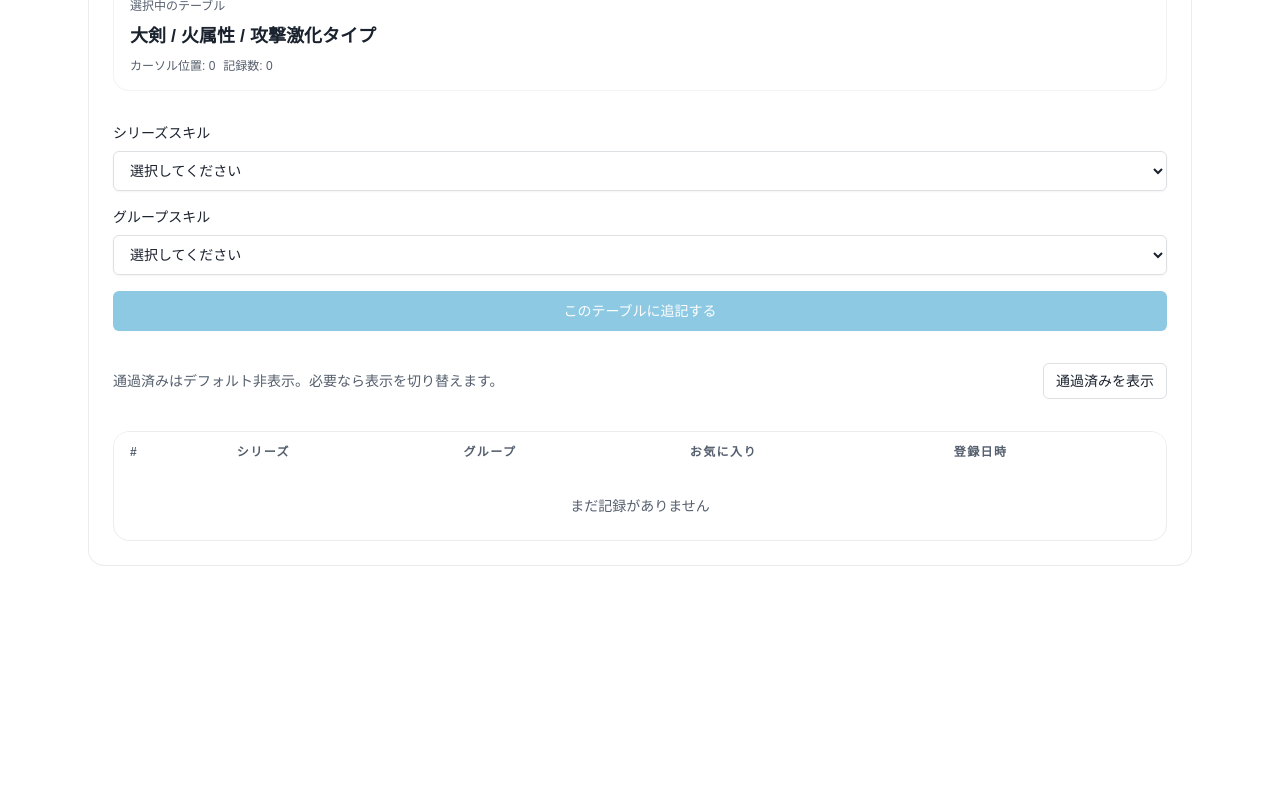
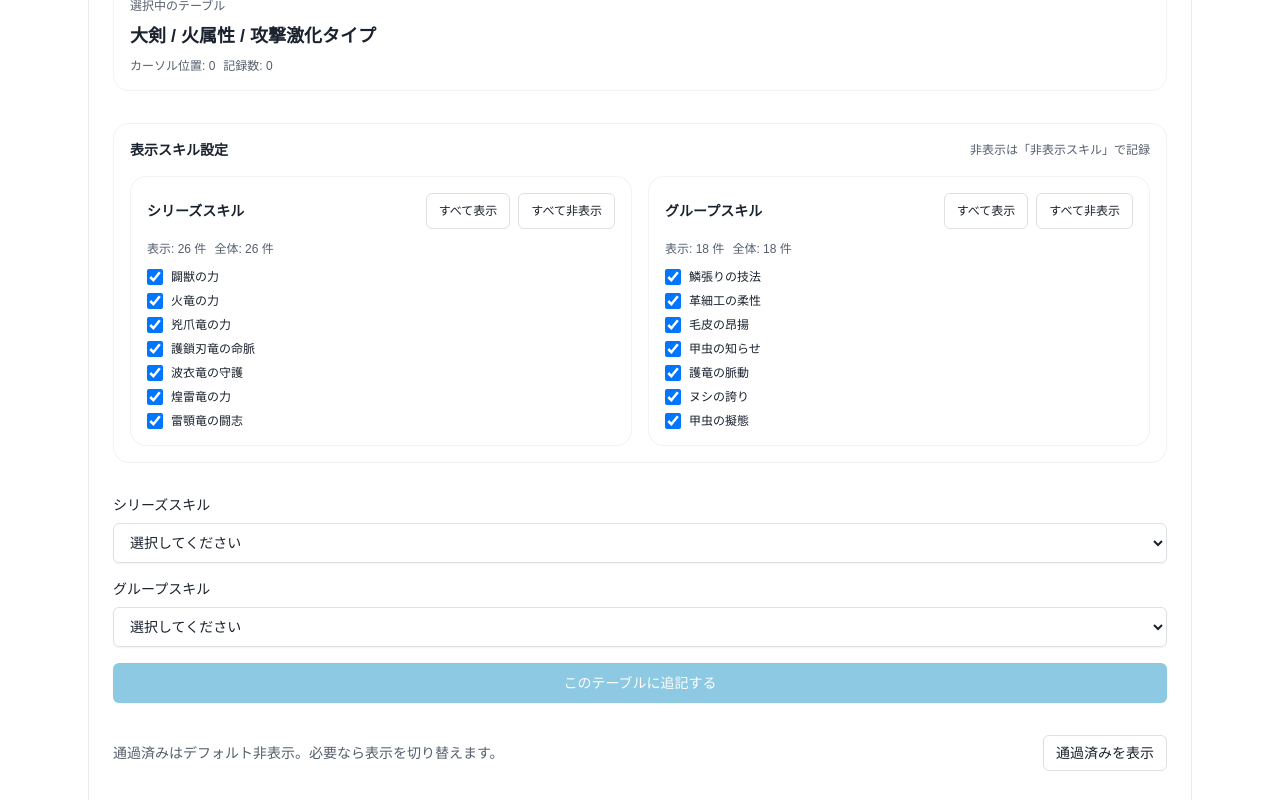
Before and after one commit to 326-T/monster-hunter-wilds-utils, a React (Vite) app: page / in a window 1280 px wide. Shown: the part 1120-1920 px from the top of the page. Before the commit the page ends 1870 px from the top, so only its background shows below. Built offline with nearby package versions, Linux system fonts and the light colour scheme; a web font is replaced by a local one.

Commit message:
非表示設定を導入

```diff
--- a/src/components/save/SaveView.tsx
+++ b/src/components/save/SaveView.tsx
@@ -1,4 +1,4 @@
-import { useMemo, useState } from 'react'
+import { useEffect, useMemo, useState } from 'react'
 import { Button } from '../ui/button'
 import { Card, CardContent, CardDescription, CardHeader, CardTitle } from '../ui/card'
 import { Checkbox } from '../ui/checkbox'
@@ -7,6 +7,9 @@ import { Select } from '../ui/select'
 import { allTables, ATTRIBUTES, formatDate, INTENSIFY_TYPES, WEAPONS } from '../../lib/skills'
 import type { CursorState, TableState } from '../../lib/skills'
 import { cn } from '../../lib/utils'
+import { useSkillVisibility } from '../../hooks/useSkillVisibility'
+
+const HIDDEN_SKILL_LABEL = '非表示スキル'
 
 type SaveViewProps = {
   tables: TableState
@@ -36,6 +39,20 @@ export function SaveView({
   const [showPassed, setShowPassed] = useState(false)
   const [groupSkill, setGroupSkill] = useState('')
   const [seriesSkill, setSeriesSkill] = useState('')
+  const {
+    visibleGroupOptions,
+    visibleSeriesOptions,
+    visibleGroupSet,
+    visibleSeriesSet,
+    hiddenGroupCount,
+    hiddenSeriesCount,
+    toggleGroupVisibility,
+    toggleSeriesVisibility,
+    showAllGroup,
+    showAllSeries,
+    hideAllGroup,
+    hideAllSeries,
+  } = useSkillVisibility(groupOptions, seriesOptions)
 
   const filterTables = (weapon: string, attribute: string, intensify: string) =>
     allTables.filter((table) => {
@@ -70,6 +87,26 @@ export function SaveView({
   const visibleEntries = showPassed
     ? sortedEntries
     : sortedEntries.filter((entry) => entry.cursorId >= currentCursor)
+  const seriesSelectOptions = useMemo(() => {
+    return [HIDDEN_SKILL_LABEL, ...visibleSeriesOptions]
+  }, [visibleSeriesOptions])
+  const groupSelectOptions = useMemo(() => {
+    return [HIDDEN_SKILL_LABEL, ...visibleGroupOptions]
+  }, [visibleGroupOptions])
+
+  useEffect(() => {
+    if (!seriesSkill || seriesSkill === HIDDEN_SKILL_LABEL) return
+    if (!visibleSeriesSet.has(seriesSkill)) {
+      setSeriesSkill(HIDDEN_SKILL_LABEL)
+    }
+  }, [seriesSkill, visibleSeriesSet])
+
+  useEffect(() => {
+    if (!groupSkill || groupSkill === HIDDEN_SKILL_LABEL) return
+    if (!visibleGroupSet.has(groupSkill)) {
+      setGroupSkill(HIDDEN_SKILL_LABEL)
+    }
+  }, [groupSkill, visibleGroupSet])
 
   const handleAddEntry = (event: React.FormEvent<HTMLFormElement>) => {
     event.preventDefault()
@@ -184,6 +221,99 @@ export function SaveView({
             </div>
           </div>
 
+          <div className="grid gap-4 rounded-2xl border border-border/40 bg-background p-4">
+            <div className="flex flex-wrap items-center justify-between gap-2">
+              <div className="text-sm font-semibold">表示スキル設定</div>
+              <span className="text-xs text-muted-foreground">
+                非表示は「{HIDDEN_SKILL_LABEL}」で記録
+              </span>
+            </div>
+            <div className="grid gap-4 lg:grid-cols-2">
+              <div className="grid gap-3 rounded-2xl border border-border/40 bg-background p-4">
+                <div className="flex flex-wrap items-center justify-between gap-2">
+                  <div className="text-sm font-semibold">シリーズスキル</div>
+                  <div className="flex flex-wrap gap-2">
+                    <Button
+                      variant="outline"
+                      size="sm"
+                      className="h-8 px-3 text-xs"
+                      onClick={showAllSeries}
+                    >
+                      すべて表示
+                    </Button>
+                    <Button
+                      variant="outline"
+                      size="sm"
+                      className="h-8 px-3 text-xs"
+                      onClick={hideAllSeries}
+                    >
+                      すべて非表示
+                    </Button>
+                  </div>
+                </div>
+                <div className="flex flex-wrap gap-2 text-xs text-muted-foreground">
+                  <span>表示: {visibleSeriesOptions.length} 件</span>
+                  <span>全体: {seriesOptions.length} 件</span>
+                </div>
+                <div className="max-h-40 space-y-2 overflow-y-auto">
+                  {seriesOptions.length === 0 && (
+                    <div className="text-xs text-muted-foreground">選択肢がありません</div>
+                  )}
+                  {seriesOptions.map((option) => (
+                    <label key={option} className="flex items-center gap-2 text-xs">
+                      <Checkbox
+                        checked={visibleSeriesSet.has(option)}
+                        onChange={() => toggleSeriesVisibility(option)}
+                      />
+                      <span className="truncate">{option}</span>
+                    </label>
+                  ))}
+                </div>
+              </div>
+              <div className="grid gap-3 rounded-2xl border border-border/40 bg-background p-4">
+                <div className="flex flex-wrap items-center justify-between gap-2">
+                  <div className="text-sm font-semibold">グループスキル</div>
+                  <div className="flex flex-wrap gap-2">
+                    <Button
+                      variant="outline"
+                      size="sm"
+                      className="h-8 px-3 text-xs"
+                      onClick={showAllGroup}
+                    >
+                      すべて表示
+                    </Button>
+                    <Button
+                      variant="outline"
+                      size="sm"
+                      className="h-8 px-3 text-xs"
+                      onClick={hideAllGroup}
+                    >
+                      すべて非表示
+                    </Button>
+                  </div>
+                </div>
+                <div className="flex flex-wrap gap-2 text-xs text-muted-foreground">
+                  <span>表示: {visibleGroupOptions.length} 件</span>
+                  <span>全体: {groupOptions.length} 件</span>
+                </div>
+                <div className="max-h-40 space-y-2 overflow-y-auto">
+                  {groupOptions.length === 0 && (
+                    <div className="text-xs text-muted-foreground">選択肢がありません</div>
+                  )}
+                  {groupOptions.map((option) => (
+                    <label key={option} className="flex items-center gap-2 text-xs">
+                      <Checkbox
+                        checked={visibleGroupSet.has(option)}
+                        onChange={() => toggleGroupVisibility(option)}
+                      />
+                      <span className="truncate">{option}</span>
+                    </label>
+                  ))}
+                </div>
+              </div>
+            </div>
+          </div>
+
           <form onSubmit={handleAddEntry} className="grid gap-4">
             <div className="grid gap-2">
               <Label>シリーズスキル</Label>
@@ -193,7 +323,7 @@ export function SaveView({
                 disabled={Boolean(optionsError)}
               >
                 <option value="">選択してください</option>
-                {seriesOptions.map((option) => (
+                {seriesSelectOptions.map((option) => (
                   <option key={option} value={option}>
                     {option}
                   </option>
@@ -208,7 +338,7 @@ export function SaveView({
                 disabled={Boolean(optionsError)}
               >
                 <option value="">選択してください</option>
-                {groupOptions.map((option) => (
+                {groupSelectOptions.map((option) => (
                   <option key={option} value={option}>
                     {option}
                   </option>
--- /dev/null
+++ b/src/hooks/useSkillVisibility.ts
@@ -0,0 +1,149 @@
+import { useCallback, useEffect, useMemo, useState } from 'react'
+
+const GROUP_VISIBILITY_KEY = 'mhwu.groupSkillVisibility.v1'
+const SERIES_VISIBILITY_KEY = 'mhwu.seriesSkillVisibility.v1'
+
+const loadVisibility = (key: string): string[] | null => {
+  if (typeof window === 'undefined') return null
+  try {
+    const raw = window.localStorage.getItem(key)
+    if (!raw) return null
+    const parsed = JSON.parse(raw)
+    if (Array.isArray(parsed)) {
+      return parsed.filter((item): item is string => typeof item === 'string')
+    }
+    return null
+  } catch {
+    return null
+  }
+}
+
+const saveVisibility = (key: string, value: string[]) => {
+  if (typeof window === 'undefined') return
+  window.localStorage.setItem(key, JSON.stringify(value))
+}
+
+const normalizeVisibility = (current: string[] | null, options: string[]) => {
+  if (options.length === 0) return current ?? []
+  if (current === null) return [...options]
+  const set = new Set(current)
+  return options.filter((option) => set.has(option))
+}
+
+const toggleVisibility = (current: string[] | null, options: string[], option: string) => {
+  if (options.length === 0) return current ?? []
+  const set = new Set(current ?? options)
+  if (set.has(option)) {
+    set.delete(option)
+  } else {
+    set.add(option)
+  }
+  return options.filter((item) => set.has(item))
+}
+
+type SkillVisibilityState = {
+  visibleGroupOptions: string[]
+  visibleSeriesOptions: string[]
+  visibleGroupSet: Set<string>
+  visibleSeriesSet: Set<string>
+  hiddenGroupCount: number
+  hiddenSeriesCount: number
+  toggleGroupVisibility: (option: string) => void
+  toggleSeriesVisibility: (option: string) => void
+  showAllGroup: () => void
+  showAllSeries: () => void
+  hideAllGroup: () => void
+  hideAllSeries: () => void
+}
+
+export function useSkillVisibility(
+  groupOptions: string[],
+  seriesOptions: string[],
+): SkillVisibilityState {
+  const [visibleGroup, setVisibleGroup] = useState<string[] | null>(() =>
+    loadVisibility(GROUP_VISIBILITY_KEY),
+  )
+  const [visibleSeries, setVisibleSeries] = useState<string[] | null>(() =>
+    loadVisibility(SERIES_VISIBILITY_KEY),
+  )
+
+  useEffect(() => {
+    if (groupOptions.length === 0) return
+    setVisibleGroup((prev) => normalizeVisibility(prev, groupOptions))
+  }, [groupOptions])
+
+  useEffect(() => {
+    if (seriesOptions.length === 0) return
+    setVisibleSeries((prev) => normalizeVisibility(prev, seriesOptions))
+  }, [seriesOptions])
+
+  useEffect(() => {
+    if (visibleGroup === null) return
+    saveVisibility(GROUP_VISIBILITY_KEY, visibleGroup)
+  }, [visibleGroup])
+
+  useEffect(() => {
+    if (visibleSeries === null) return
+    saveVisibility(SERIES_VISIBILITY_KEY, visibleSeries)
+  }, [visibleSeries])
+
+  const visibleGroupOptions = useMemo(
+    () => normalizeVisibility(visibleGroup, groupOptions),
+    [visibleGroup, groupOptions],
+  )
+  const visibleSeriesOptions = useMemo(
+    () => normalizeVisibility(visibleSeries, seriesOptions),
+    [visibleSeries, seriesOptions],
+  )
+
+  const visibleGroupSet = useMemo(() => new Set(visibleGroupOptions), [visibleGroupOptions])
+  const visibleSeriesSet = useMemo(() => new Set(visibleSeriesOptions), [visibleSeriesOptions])
+
+  const hiddenGroupCount = Math.max(0, groupOptions.length - visibleGroupOptions.length)
+  const hiddenSeriesCount = Math.max(0, seriesOptions.length - visibleSeriesOptions.length)
+
+  const toggleGroupVisibility = useCallback(
+    (option: string) => {
+      setVisibleGroup((prev) => toggleVisibility(prev, groupOptions, option))
+    },
+    [groupOptions],
+  )
+
+  const toggleSeriesVisibility = useCallback(
+    (option: string) => {
+      setVisibleSeries((prev) => toggleVisibility(prev, seriesOptions, option))
+    },
+    [seriesOptions],
+  )
+
+  const showAllGroup = useCallback(() => {
+    setVisibleGroup([...groupOptions])
+  }, [groupOptions])
+
+  const showAllSeries = useCallback(() => {
+    setVisibleSeries([...seriesOptions])
+  }, [seriesOptions])
+
+  const hideAllGroup = useCallback(() => {
+    setVisibleGroup([])
+  }, [])
+
+  const hideAllSeries = useCallback(() => {
+    setVisibleSeries([])
+  }, [])
+
+  return {
+    visibleGroupOptions,
+    visibleSeriesOptions,
+    visibleGroupSet,
+    visibleSeriesSet,
+    hiddenGroupCount,
+    hiddenSeriesCount,
+    toggleGroupVisibility,
+    toggleSeriesVisibility,
+    showAllGroup,
+    showAllSeries,
+    hideAllGroup,
+    hideAllSeries,
+  }
+}
```
